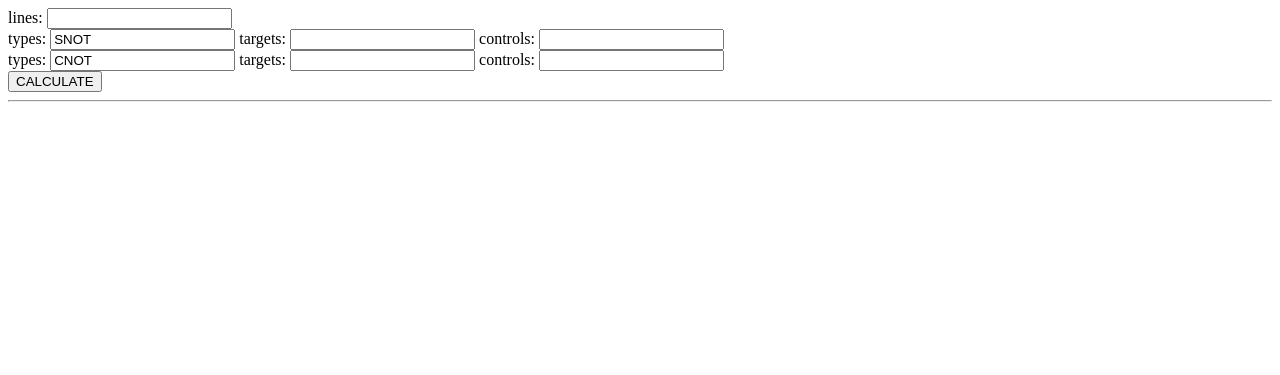
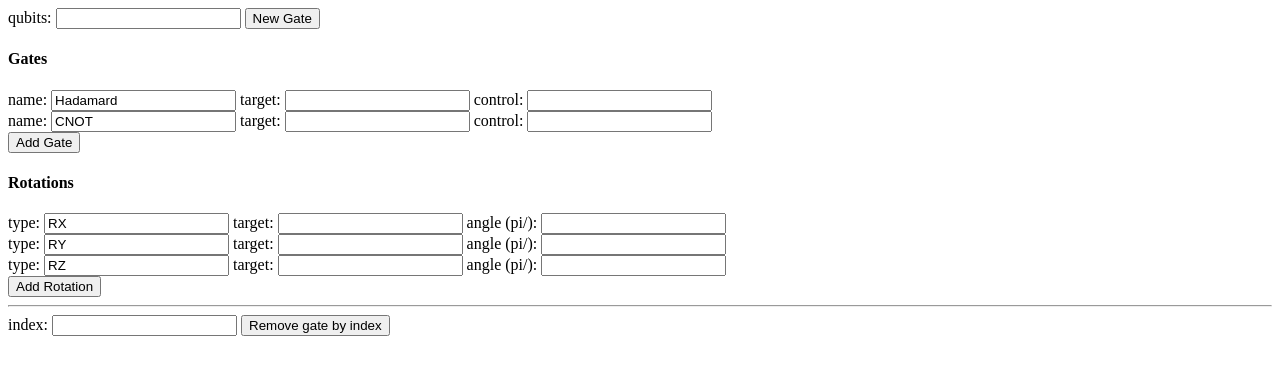
Before and after one commit to DarkhanMami/FinalProject, a Django app: page / in a window 1280 px wide. Shown: the top 375 px of the page. Run offline with Django 3.2, Linux system fonts and the light colour scheme; parts of the project's set-up code (start-up, migrations or seed data) failed here and were passed over.

Commit message:
rotations added

```diff
--- a/circuit/urls.py
+++ b/circuit/urls.py
@@ -6,4 +6,7 @@ from circuit import views
 urlpatterns = [
     url(r'^$', views.index, name='index'),
     url(r'^calculate/$', views.calculate, name='calculate'),
+    url(r'^new_circuit/$', views.new_circuit, name='new_circuit'),
+    url(r'^new_rotation/$', views.new_rotation, name='new_rotation'),
+    url(r'^remove_gate/$', views.remove_gate, name='remove_gate'),
 ]
--- a/circuit/views.py
+++ b/circuit/views.py
@@ -1,4 +1,10 @@
 from django.shortcuts import render
+import shutil
+import os
+from django.conf import settings
+from django.http import HttpResponse
+# Create your views here.
+
 from django.http import HttpResponse, JsonResponse
 from django.views.decorators.csrf import csrf_exempt
 import matplotlib.pyplot as plt
@@ -7,6 +13,70 @@ from IPython.display import Image
 from numpy import pi
 from qutip import *
 
+N = 2
+qc0 = QubitCircuit(N)
+qc0.png
+
+
+@csrf_exempt
+def new_circuit(request):
+    qubits = request.POST.get('N')
+    global qc0
+    global N
+    N = int(qubits)
+    qc0 = QubitCircuit(N)
+    qc0.png
+    matrix = []
+    # src_file = os.path.join("settings.BASE_DIR", "qcirc.png")
+    src_file = "/home/darkhan/Final/project/qcirc.png"
+    # dst_file = os.path.join(settings.BASE_DIR, "static", "qcirc.png")
+    dst_file = "/home/darkhan/Final/project/static/qcirc.png"
+    if os.path.exists(dst_file):
+        os.remove(dst_file)
+    # shutil.move(src_file, os.path.join(settings.BASE_DIR, "static"))
+    shutil.move(src_file, "/home/darkhan/Final/project/static/")
+
+    return JsonResponse({
+        "matrix": matrix
+    })
+
+@csrf_exempt
+def remove_gate(request):
+    ind = request.POST.get('ind')
+    global qc0
+    global N
+    temp = int(ind)
+    qc0.remove_gate(temp)
+    qc0.png
+
+    U_list0 = qc0.propagators()
+    U0 = gate_sequence_product(U_list0)
+    matrix = []
+
+
+    try:
+        for i in range(0, N**2):
+           for j in range(0, N**2):
+                matrix.append(str(U0.data[i,j]))
+    except:
+        print 'empty circuit'
+
+    # src_file = os.path.join("settings.BASE_DIR", "qcirc.png")
+    src_file = "/home/darkhan/Final/project/qcirc.png"
+    # dst_file = os.path.join(settings.BASE_DIR, "static", "qcirc.png")
+    dst_file = "/home/darkhan/Final/project/static/qcirc.png"
+    if os.path.exists(dst_file):
+        os.remove(dst_file)
+    # shutil.move(src_file, os.path.join(settings.BASE_DIR, "static"))
+    shutil.move(src_file, "/home/darkhan/Final/project/static/")
+
+    if os.path.exists(src_file):
+        os.remove(src_file)
+
+    return JsonResponse({
+        "matrix": matrix
+    })
+
 
 @csrf_exempt
 def calculate(request):
@@ -14,20 +84,24 @@ def calculate(request):
     targets = request.POST.getlist('targets[]')
     controls = request.POST.getlist('controls[]')
     total = len(types)
-    N = 2
-    qc0 = QubitCircuit(N)
+    global qc0
+    global N
+
     for i in range(total):
-        type = types[i]
+        name = types[i]
+        if name == 'Hadamard':
+            name = 'SNOT'
         target = targets[i]
         control = controls[i]
         tgets = []
         ctrols = []
-        tgets.append(int(target))
-        if control != '':
-            ctrols.append(int(control))
-            qc0.add_gate(type, targets=tgets, controls=ctrols)
-        else:
-            qc0.add_gate(type, targets=tgets)
+        if target != '':
+            tgets.append(int(target))
+            if control != '':
+                ctrols.append(int(control))
+                qc0.add_gate(name, targets=tgets, controls=ctrols)
+            else:
+                qc0.add_gate(name, targets=tgets)
 
 
     qc0.png
@@ -35,15 +109,76 @@ def calculate(request):
     U0 = gate_sequence_product(U_list0)
     matrix = []
 
-    for i in range(0, N):
-       for j in range(0, N):
+    for i in range(0, N**2):
+       for j in range(0, N**2):
             matrix.append(str(U0.data[i,j]))
 
+    # src_file = os.path.join("settings.BASE_DIR", "qcirc.png")
+    src_file = "/home/darkhan/Final/project/qcirc.png"
+    # dst_file = os.path.join(settings.BASE_DIR, "static", "qcirc.png")
+    dst_file = "/home/darkhan/Final/project/static/qcirc.png"
+    if os.path.exists(dst_file):
+        os.remove(dst_file)
+    # shutil.move(src_file, os.path.join(settings.BASE_DIR, "static"))
+    shutil.move(src_file, "/home/darkhan/Final/project/static/")
+
+    if os.path.exists(src_file):
+        os.remove(src_file)
 
     return JsonResponse({
         "matrix": matrix
     })
 
 
+
+@csrf_exempt
+def new_rotation(request):
+    types = request.POST.getlist('types[]')
+    targets = request.POST.getlist('targets[]')
+    angles = request.POST.getlist('angles[]')
+    total = len(types)
+    global qc0
+    global N
+
+    for i in range(total):
+        name = types[i]
+        target = targets[i]
+        angle = angles[i]
+        print name
+        print target
+        print angle
+
+        if target != '' and angle != '':
+            qc0.add_gate(name, int(target), None, pi/int(angle), r"\pi/"+str(angle))
+
+
+    qc0.png
+    U_list0 = qc0.propagators()
+    U0 = gate_sequence_product(U_list0)
+    print U0
+    matrix = []
+
+    for i in range(0, N**2):
+       for j in range(0, N**2):
+            matrix.append(str(U0.data[i,j]))
+
+    # src_file = os.path.join("settings.BASE_DIR", "qcirc.png")
+    src_file = "/home/darkhan/Final/project/qcirc.png"
+    # dst_file = os.path.join(settings.BASE_DIR, "static", "qcirc.png")
+    dst_file = "/home/darkhan/Final/project/static/qcirc.png"
+    if os.path.exists(dst_file):
+        os.remove(dst_file)
+    # shutil.move(src_file, os.path.join(settings.BASE_DIR, "static"))
+    shutil.move(src_file, "/home/darkhan/Final/project/static/")
+
+    if os.path.exists(src_file):
+        os.remove(src_file)
+
+    return JsonResponse({
+        "matrix": matrix
+    })
+
+
+
 def index(request):
     return render(request, 'circuit.html')
--- a/project/urls.py
+++ b/project/urls.py
@@ -2,6 +2,7 @@ from django.conf import settings
 from django.conf.urls import include, url
 from django.conf.urls.static import static
 from django.contrib import admin
+from django.conf.urls import include, url
 
 from django.conf.urls.static import static
 
@@ -10,7 +11,3 @@ urlpatterns = [
     url(r'^admin/', admin.site.urls),
     url(r'^', include('circuit.urls', namespace='curcuit')),
 ]+ static(settings.STATIC_URL, document_root=settings.STATIC_ROOT)
-
-
-
-# urlpatterns += static(settings.MEDIA_URL, document_root=settings.MEDIA_ROOT)
--- a/templates/circuit.html
+++ b/templates/circuit.html
@@ -1,36 +1,99 @@
 {% extends 'base.html' %}
 
 {% block content %}
-    lines: <input type="text" id="lines"> <br>
+    qubits: <input type="text" id="qubits">
+    <button onclick="new_circuit()"> New Gate </button>
+    <h4>Gates</h4>
+    name: <input type="text" name="g_types" value="Hadamard">
+    target: <input type="text" name="g_targets">
+    control: <input type="text" name="g_controls"> <br>
 
-    types: <input type="text" name="types" value="SNOT">
-    targets: <input type="text" name="targets">
-    controls: <input type="text" name="controls"> <br>
+    name: <input type="text" name="g_types" value="CNOT">
+    target: <input type="text" name="g_targets">
+    control: <input type="text" name="g_controls"> <br>
 
-    types: <input type="text" name="types" value="CNOT">
-    targets: <input type="text" name="targets">
-    controls: <input type="text" name="controls"> <br>
+    <button onclick="send()"> Add Gate </button>
 
-    <button onclick="send()"> CALCULATE </button>
+    <h4>Rotations</h4>
+    type: <input type="text" name="r_types" value="RX">
+    target: <input type="text" name="r_targets">
+    angle (pi/): <input type="text" name="r_angle"> <br>
+
+    type: <input type="text" name="r_types" value="RY">
+    target: <input type="text" name="r_targets">
+    angle (pi/): <input type="text" name="r_angle"> <br>
+
+    type: <input type="text" name="r_types" value="RZ">
+    target: <input type="text" name="r_targets">
+    angle (pi/): <input type="text" name="r_angle"> <br>
+
+    <button onclick="new_rotation()"> Add Rotation </button>
 
 
     <hr>
+    index: <input type="text" id="gate_ind">
+    <button onclick="remove_gate()"> Remove gate by index</button>
+    <br>
     <div id="result"></div>
-
+    <img id="image"></img>
 {% endblock %}
 
 {% block script %}
 
     <script>
+        function new_circuit() {
+          var form = new FormData();
+          form.append("N", $("#qubits").val())
+
+            var settings = {
+              "async": true,
+              "crossDomain": true,
+              "url": "http://localhost:8000/new_circuit/",
+              "method": "POST",
+              "processData": false,
+              "contentType": false,
+              "mimeType": "multipart/form-data",
+              "data": form
+            };
+
+            $.ajax(settings).done(function (response) {
+              $("#result").html(response);
+              $("#image").attr("src", "/static/qcirc.png?v=" + new Date().getTime());
+            });
+
+        }
+
+        function remove_gate() {
+          var form = new FormData();
+          form.append("ind", $("#gate_ind").val())
+
+            var settings = {
+              "async": true,
+              "crossDomain": true,
+              "url": "http://localhost:8000/remove_gate/",
+              "method": "POST",
+              "processData": false,
+              "contentType": false,
+              "mimeType": "multipart/form-data",
+              "data": form
+            };
+
+            $.ajax(settings).done(function (response) {
+              $("#result").html(response);
+              $("#image").attr("src", "/static/qcirc.png?v=" + new Date().getTime());
+            });
+
+        }
+
         function send() {
             var form = new FormData();
-            $('input[name=types]').each(function(i, v) {
+            $('input[name=g_types]').each(function(i, v) {
                 form.append("types[]", v.value);
             });
-            $('input[name=targets]').each(function(i, v) {
+            $('input[name=g_targets]').each(function(i, v) {
                 form.append("targets[]", v.value);
             });
-            $('input[name=controls]').each(function(i, v) {
+            $('input[name=g_controls]').each(function(i, v) {
                 form.append("controls[]", v.value);
             });
 
@@ -47,7 +110,38 @@
 
             $.ajax(settings).done(function (response) {
               $("#result").html(response);
+              $("#image").attr("src", "/static/qcirc.png?v=" + new Date().getTime());
             });
         }
+
+        function new_rotation() {
+            var form = new FormData();
+            $('input[name=r_types]').each(function(i, v) {
+                form.append("types[]", v.value);
+            });
+            $('input[name=r_targets]').each(function(i, v) {
+                form.append("targets[]", v.value);
+            });
+            $('input[name=r_angle]').each(function(i, v) {
+                form.append("angles[]", v.value);
+            });
+
+            var settings = {
+              "async": true,
+              "crossDomain": true,
+              "url": "http://localhost:8000/new_rotation/",
+              "method": "POST",
+              "processData": false,
+              "contentType": false,
+              "mimeType": "multipart/form-data",
+              "data": form
+            };
+
+            $.ajax(settings).done(function (response) {
+              $("#result").html(response);
+              $("#image").attr("src", "/static/qcirc.png?v=" + new Date().getTime());
+            });
+        }
+
     </script>
 {% endblock %}
```
Also changed, not shown: qcirc.png (deleted), static/qcirc.png (added), 13 other files.
